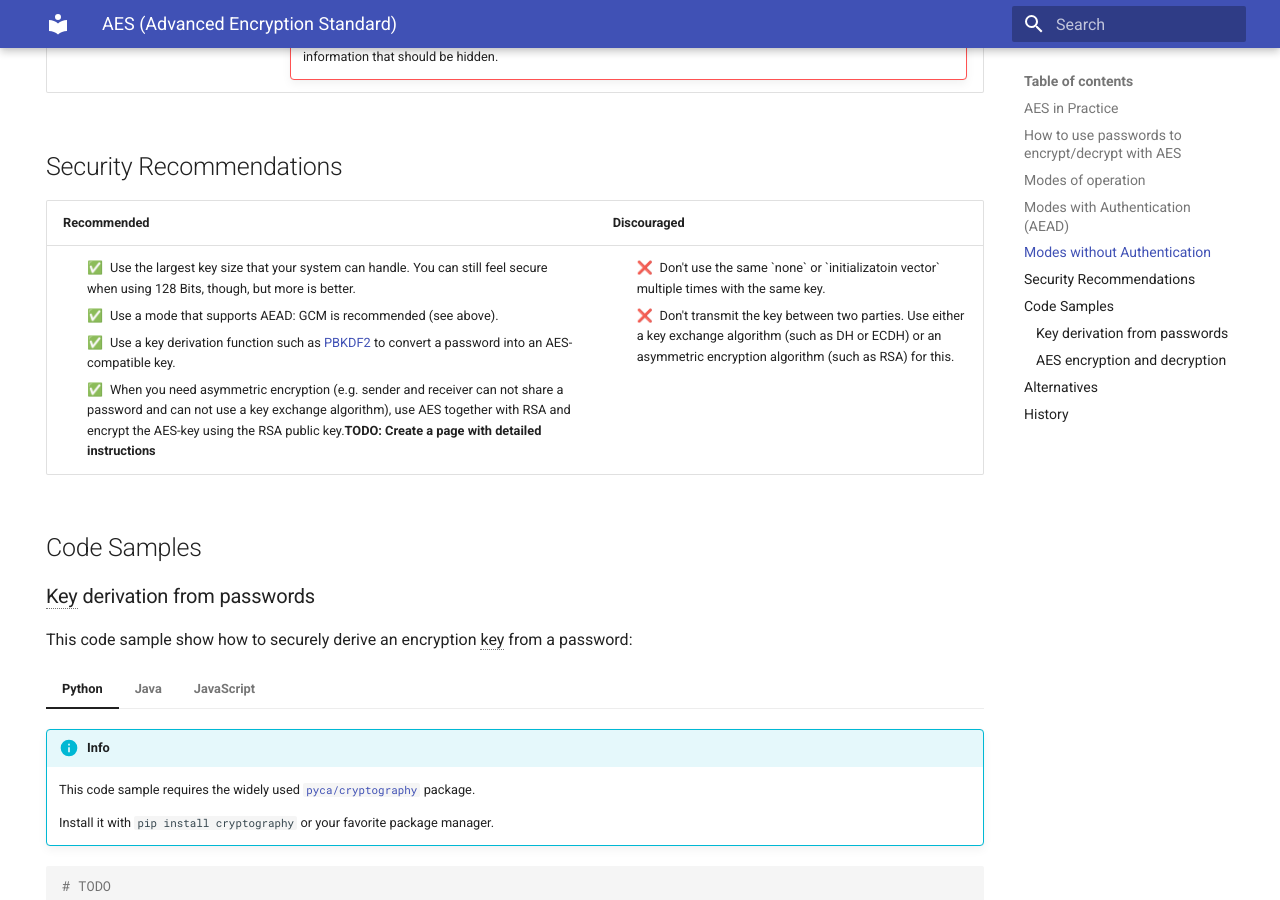
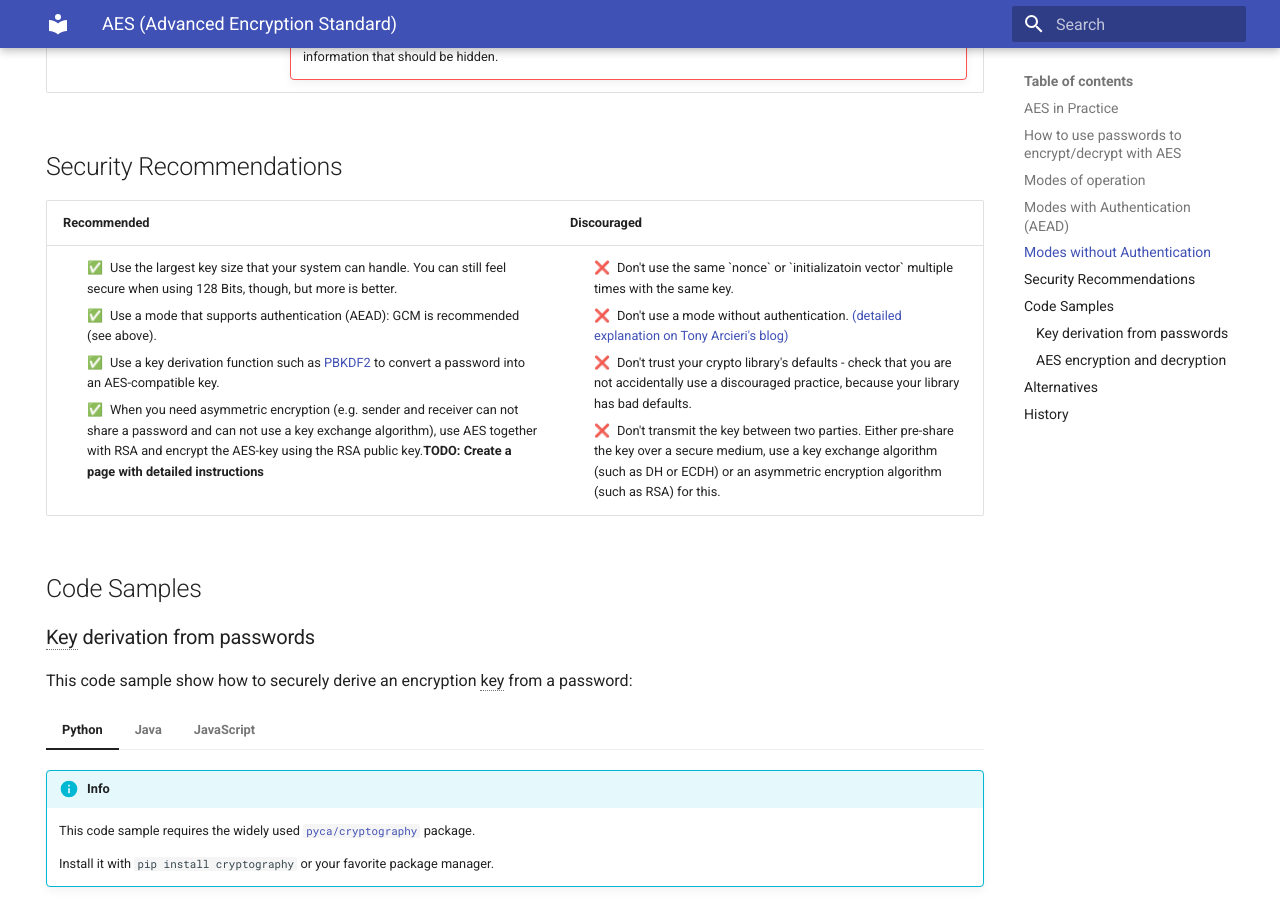
Before and after one commit to daniel-kun/cryptography-primer.info, an MkDocs documentation site: the page built from docs/algorithms/aes.md, in a window 1280 px wide and 900 px high, scrolled down 3260 px. Built offline with MkDocs 1.6.1 and Material for MkDocs 9.7.7, drawn with Linux system fonts in a browser that asks for light colours.

Commit message:
AES: Added more discouragements

```diff
--- a/docs/algorithms/aes.md
+++ b/docs/algorithms/aes.md
@@ -101,15 +101,17 @@ There are modes that add authentication to the encryption output, so that Authen
 <td>
 <ul class="recommendations">
     <li>Use the largest key size that your system can handle. You can still feel secure when using 128 Bits, though, but more is better.</li>
-    <li>Use a mode that supports AEAD: GCM is recommended (see above).</li>
+    <li>Use a mode that supports authentication (AEAD): GCM is recommended (see above).</li>
     <li>Use a key derivation function such as <a href="algorithms/pbkdf2.md">PBKDF2</a> to convert a password into an AES-compatible key.</li>
     <li>When you need asymmetric encryption (e.g. sender and receiver can not share a password and can not use a key exchange algorithm), use AES together with RSA and encrypt the AES-key using the RSA public key.<b>TODO: Create a page with detailed instructions</b></li>
 </ul>
 </td>
 <td>
 <ul class="discouragements">
-    <li>Don't use the same `none` or `initializatoin vector` multiple times with the same key.</li>
-    <li>Don't transmit the key between two parties. Use either a key exchange algorithm (such as DH or ECDH) or an asymmetric encryption algorithm (such as RSA) for this.</li>
+    <li>Don't use the same `nonce` or `initializatoin vector` multiple times with the same key.</li>
+    <li>Don't use a mode without authentication. <a href="https://tonyarcieri.com/all-the-crypto-code-youve-ever-written-is-probably-broken">(detailed explanation on Tony Arcieri's blog)</a></li>
+    <li>Don't trust your crypto library's defaults - check that you are not accidentally use a discouraged practice, because your library has bad defaults.</li>
+    <li>Don't transmit the key between two parties. Either pre-share the key over a secure medium, use a key exchange algorithm (such as DH or ECDH) or an asymmetric encryption algorithm (such as RSA) for this.</li>
 </ul>
 </td>
         </tr>
```
